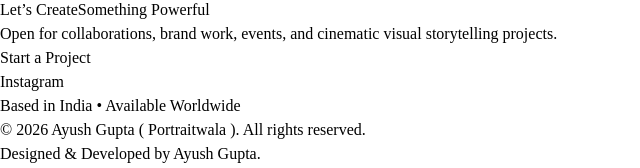
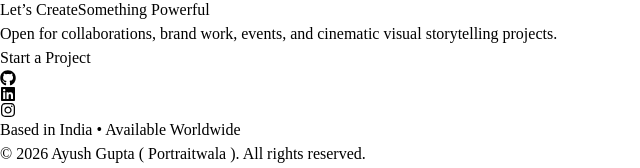
Before and after one commit to theayushgupta21/Portraitwalagallery, a React (Vite) app: page / in a window 1280 px wide. Shown: the part 3284-3452 px from the top of the page, without its empty margins (0-640 px from the left). Built offline with nearby package versions, Linux system fonts and the light colour scheme.

Commit message:
first commit

```diff
--- a/package.json
+++ b/package.json
@@ -16,6 +16,7 @@
     "lucide-react": "^0.575.0",
     "react": "^19.2.0",
     "react-dom": "^19.2.0",
+    "react-icons": "^5.5.0",
     "three": "^0.183.1"
   },
   "devDependencies": {
--- a/src/sections/Contact.jsx
+++ b/src/sections/Contact.jsx
@@ -1,3 +1,5 @@
+import { FaInstagram, FaGithub, FaLinkedin } from "react-icons/fa";
+
 const Contact = () => {
     return (
         <section className="relative py-32 px-6 overflow-hidden bg-black text-center">
@@ -26,24 +28,49 @@ const Contact = () => {
                     and cinematic visual storytelling projects.
                 </p>
 
-                {/* CTA */}
+                {/* CTA Buttons */}
                 <div className="mt-14 flex flex-col sm:flex-row justify-center gap-6">
 
                     <a
                         href="mailto:ayushgupta9510@gmail.com"
-                        className="group relative px-12 py-4 rounded-full bg-gradient-to-r from-blue-600 to-purple-600 font-semibold overflow-hidden"
+                        className="group relative px-12 py-4 rounded-full
+                        bg-gradient-to-r from-blue-600 to-purple-600
+                        font-semibold overflow-hidden hover:scale-105 transition"
                     >
                         <span className="relative z-10">Start a Project</span>
                         <div className="absolute inset-0 bg-white/10 opacity-0 group-hover:opacity-100 transition" />
+                    </a>
+
+                </div>
+
+                {/* Social Icons */}
+                <div className="mt-12 flex justify-center gap-8 text-zinc-400">
+
+                    <a
+                        href="https://github.com/theayushgupta21"
+                        target="_blank"
+                        rel="noreferrer"
+                        className="text-2xl hover:text-white hover:scale-125 transition"
+                    >
+                        <FaGithub />
+                    </a>
+
+                    <a
+                        href="https://www.linkedin.com/in/theayushgupta21"
+                        target="_blank"
+                        rel="noreferrer"
+                        className="text-2xl hover:text-blue-500 hover:scale-125 transition"
+                    >
+                        <FaLinkedin />
                     </a>
 
                     <a
                         href="https://www.instagram.com/portraitwalagallery"
                         target="_blank"
                         rel="noreferrer"
-                        className="px-12 py-4 rounded-full border border-zinc-700 text-zinc-300 hover:border-blue-500 hover:text-white transition"
+                        className="text-2xl hover:text-pink-500 hover:scale-125 transition"
                     >
-                        Instagram
+                        <FaInstagram />
                     </a>
 
                 </div>
```
Also changed, not shown: 1 other file (tests, documents, lock files or other folders).
